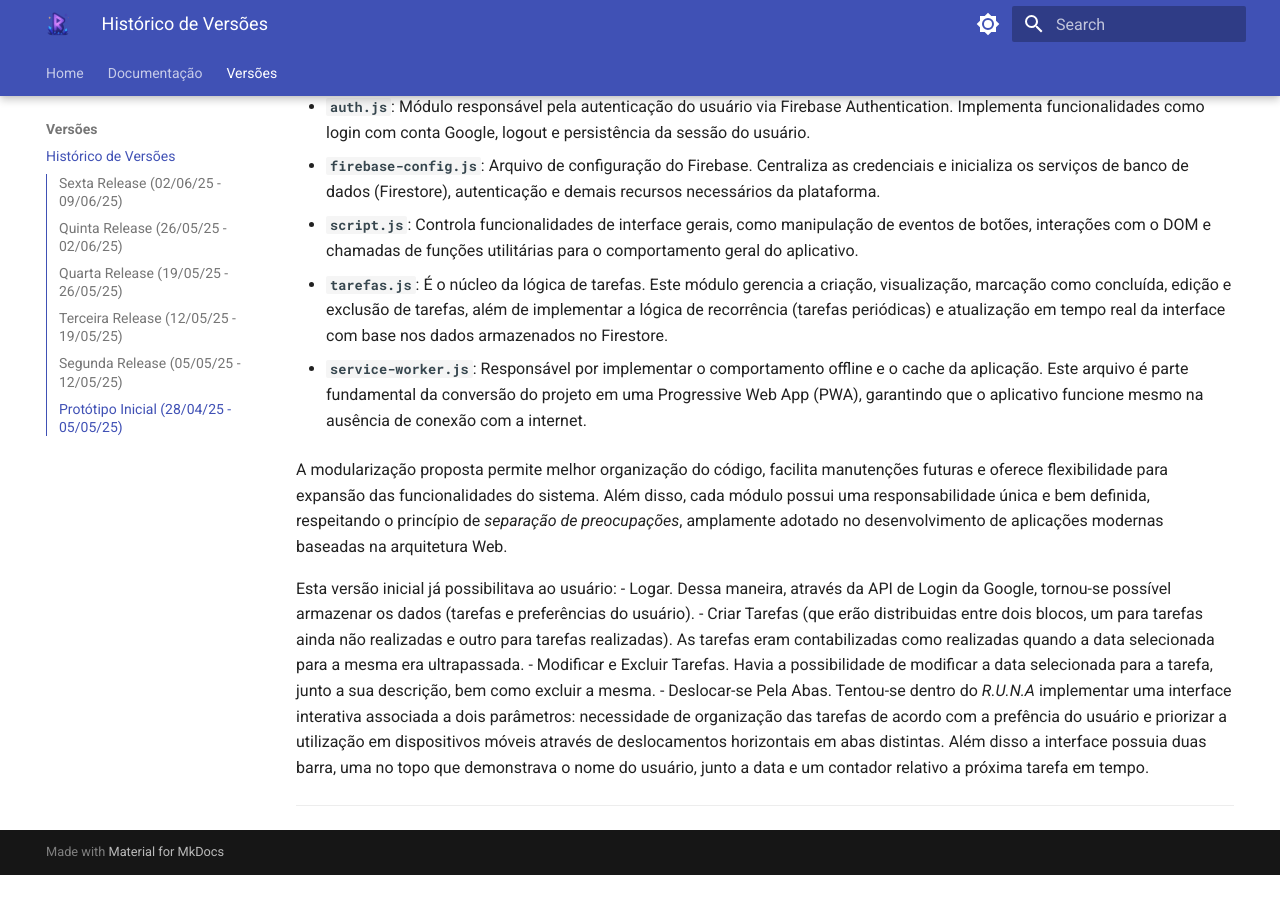
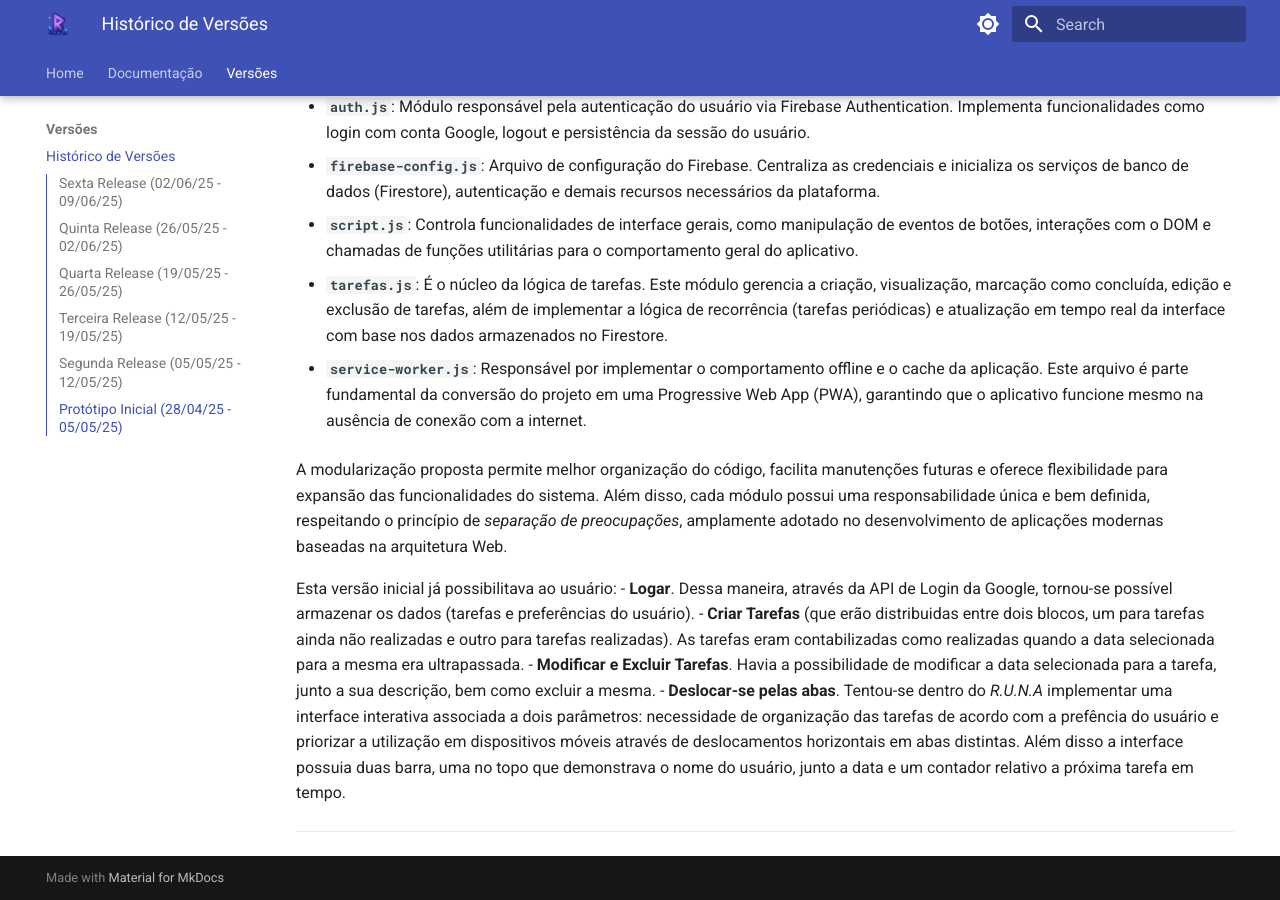
Before and after one commit to Radsfer/DocsE7Runa, an MkDocs documentation site: the page built from docs/versões/Versões.md, in a window 1280 px wide and 900 px high, scrolled down 4318 px. Built offline with MkDocs 1.6.1 and Material for MkDocs 9.7.7, drawn with Linux system fonts in a browser that asks for light colours; before the commit the page ends 5193 px from its top, so only the background shows below that; some of the changed text lies outside the part shown.

Commit message:
Correções em Versões.md

```diff
--- a/docs/versões/Versões.md
+++ b/docs/versões/Versões.md
@@ -137,10 +137,10 @@ A seguir, descreve-se a estrutura modular adotada, com os arquivos principais e
 A modularização proposta permite melhor organização do código, facilita manutenções futuras e oferece flexibilidade para expansão das funcionalidades do sistema. Além disso, cada módulo possui uma responsabilidade única e bem definida, respeitando o princípio de *separação de preocupações*, amplamente adotado no desenvolvimento de aplicações modernas baseadas na arquitetura Web.
 
 Esta versão inicial já possibilitava ao usuário:
-- Logar. Dessa maneira, através da API de Login da Google, tornou-se possível armazenar os dados (tarefas e preferências do usuário).
-- Criar Tarefas (que erão distribuidas entre dois blocos, um para tarefas ainda não realizadas e outro para tarefas realizadas). As tarefas eram contabilizadas como realizadas quando a data selecionada para a mesma era ultrapassada.
-- Modificar e Excluir Tarefas. Havia a possibilidade de modificar a data selecionada para a tarefa, junto a sua descrição, bem como excluir a mesma.
-- Deslocar-se Pela Abas. Tentou-se dentro do _R.U.N.A_ implementar uma interface interativa associada a dois parâmetros: necessidade de organização das tarefas de acordo com a prefência do usuário e priorizar a utilização em dispositivos móveis através de deslocamentos horizontais em abas distintas. Além disso a interface possuia duas barra, uma no topo que demonstrava o nome do usuário, junto a data e um contador relativo a próxima tarefa em tempo.
+- **Logar**. Dessa maneira, através da API de Login da Google, tornou-se possível armazenar os dados (tarefas e preferências do usuário).
+- **Criar Tarefas** (que erão distribuidas entre dois blocos, um para tarefas ainda não realizadas e outro para tarefas realizadas). As tarefas eram contabilizadas como realizadas quando a data selecionada para a mesma era ultrapassada.
+- **Modificar e Excluir Tarefas**. Havia a possibilidade de modificar a data selecionada para a tarefa, junto a sua descrição, bem como excluir a mesma.
+- **Deslocar-se pelas abas**. Tentou-se dentro do _R.U.N.A_ implementar uma interface interativa associada a dois parâmetros: necessidade de organização das tarefas de acordo com a prefência do usuário e priorizar a utilização em dispositivos móveis através de deslocamentos horizontais em abas distintas. Além disso a interface possuia duas barra, uma no topo que demonstrava o nome do usuário, junto a data e um contador relativo a próxima tarefa em tempo.
 
 
 ---
```
Also changed, not shown: other parts of docs/versões/Versões.md (+1 -1 lines).
